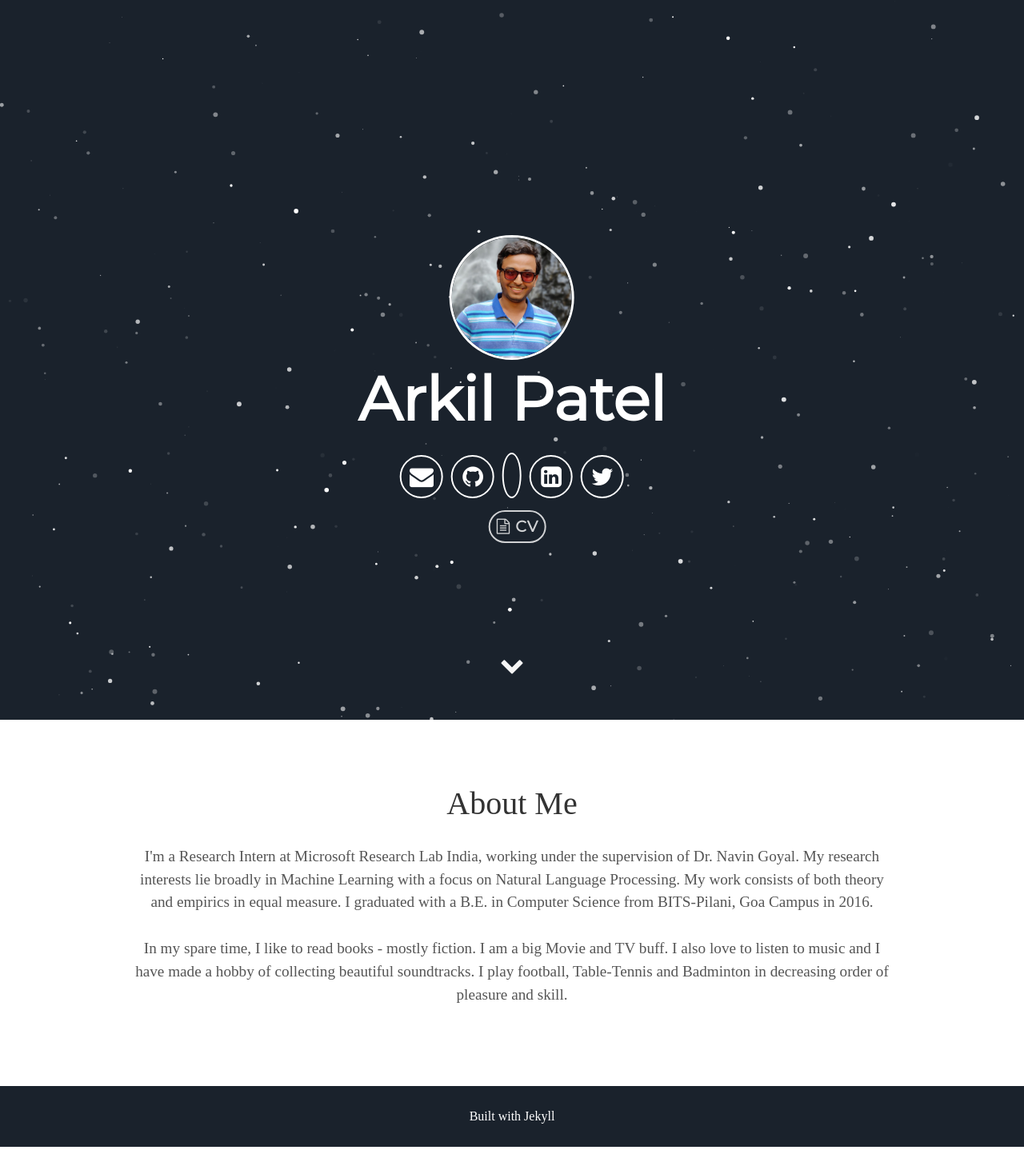
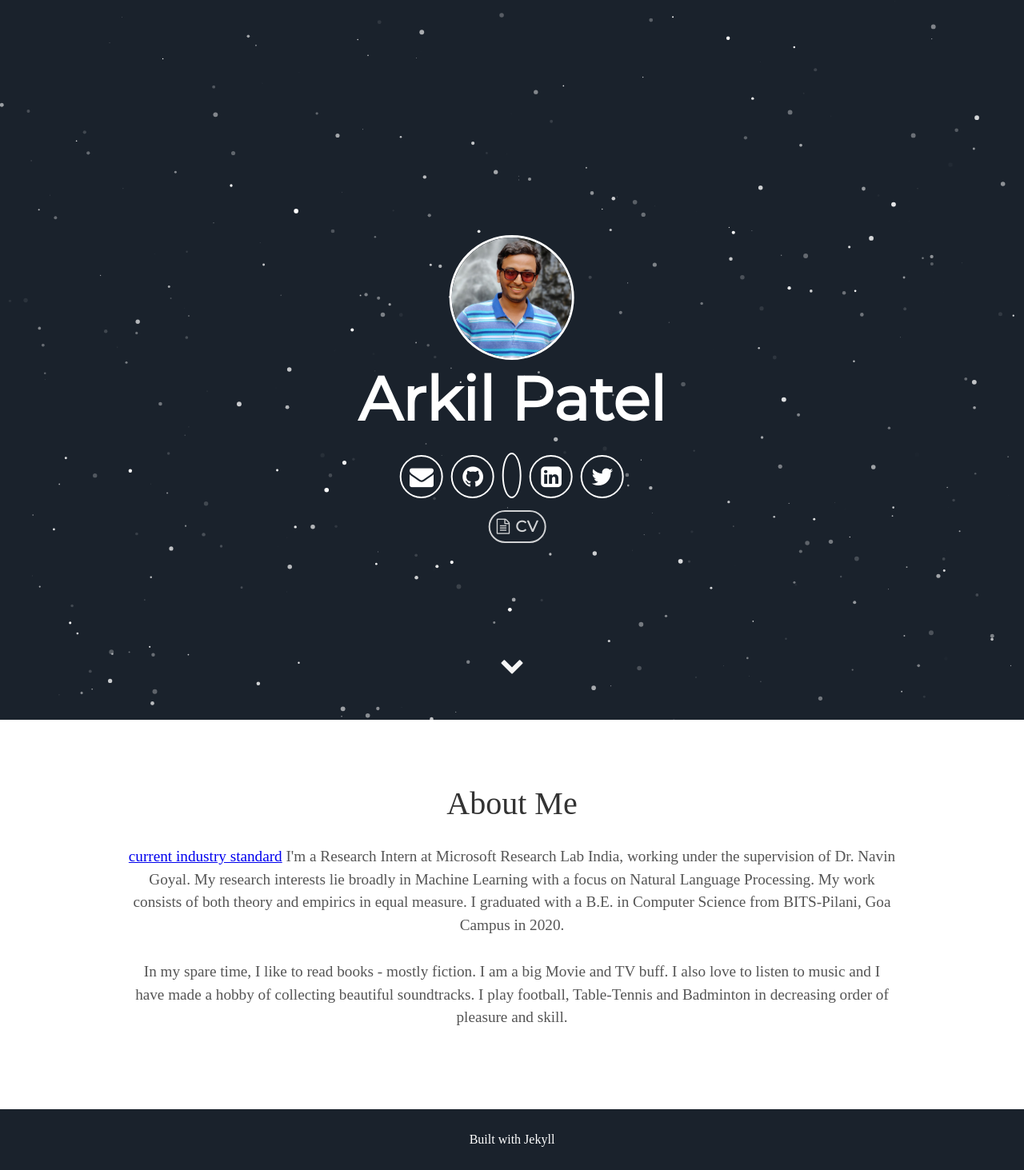
Before and after one commit to arkilpatel/arkilpatel.github.io, a Jekyll site: the page built from index.html, in a window 1280 px wide. Shown: the whole page at 80% size. Built offline with Jekyll 4.4.1, drawn with Linux system fonts in a browser that asks for light colours; some web fonts are replaced; a style sheet for code colours, icons or effects is not loaded; before the commit the page ends 1434 px from its top, so only the background shows below that.

Commit message:
Update about me

```diff
--- a/_config.yml
+++ b/_config.yml
@@ -7,7 +7,7 @@
 
 # User settings
 username: Arkil Patel
-user_description: I'm a Research Intern at Microsoft Research Lab India, working under the supervision of Dr. Navin Goyal. My research interests lie broadly in Machine Learning with a focus on Natural Language Processing. My work consists of both theory and empirics in equal measure. I graduated with a B.E. in Computer Science from BITS-Pilani, Goa Campus in 2016. <br><br> In my spare time, I like to read books - mostly fiction. I am a big Movie and TV buff. I also love to listen to music and I have made a hobby of collecting beautiful soundtracks. I play football, Table-Tennis and Badminton in decreasing order of pleasure and skill.
+user_description: <a href="www.google.com">current industry standard</a> I'm a Research Intern at Microsoft Research Lab India, working under the supervision of Dr. Navin Goyal. My research interests lie broadly in Machine Learning with a focus on Natural Language Processing. My work consists of both theory and empirics in equal measure. I graduated with a B.E. in Computer Science from BITS-Pilani, Goa Campus in 2020. <br><br> In my spare time, I like to read books - mostly fiction. I am a big Movie and TV buff. I also love to listen to music and I have made a hobby of collecting beautiful soundtracks. I play football, Table-Tennis and Badminton in decreasing order of pleasure and skill.
 user_title:
 email: arkil.patel@gmail.com
 # twitter_username: lorem_ipsum
```
